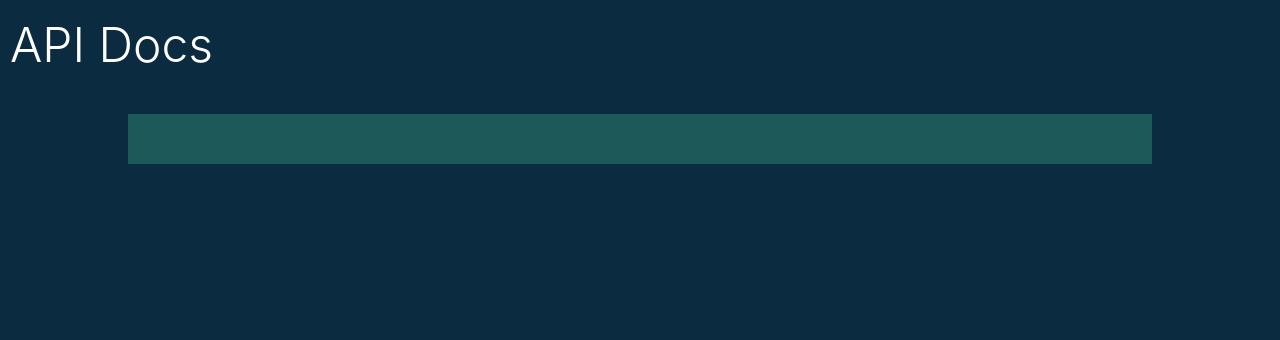
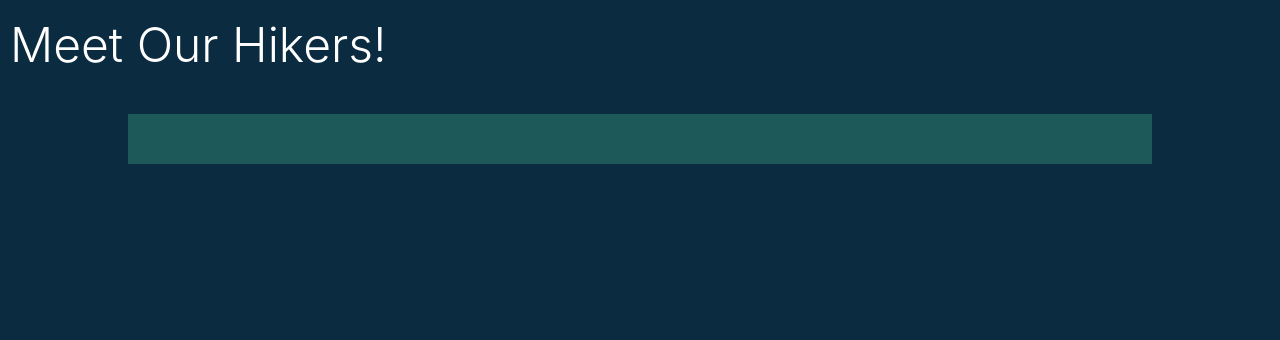
Before and after one commit to Thomas-Basham/hiking-trails-api, a Django app: page /hikers in a window 1280 px wide. Shown: the part 108-448 px from the top of the page. Run offline with Django 4.2, Linux system fonts and the light colour scheme; some libraries are stand-ins or nearby versions.

Commit message:
updated hikers page heading

```diff
--- a/templates/hikers.html
+++ b/templates/hikers.html
@@ -5,7 +5,7 @@
 
 {% block content %}
 
-    <h1 class="display-3 text-center text-break">API Docs</h1>
+    <h1 class="display-3 text-center text-break">Meet Our Hikers!</h1>
 
     <br>
     <br>
```
